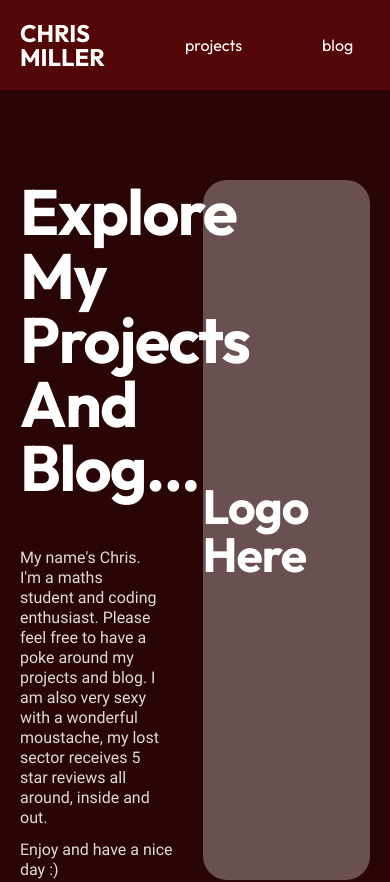
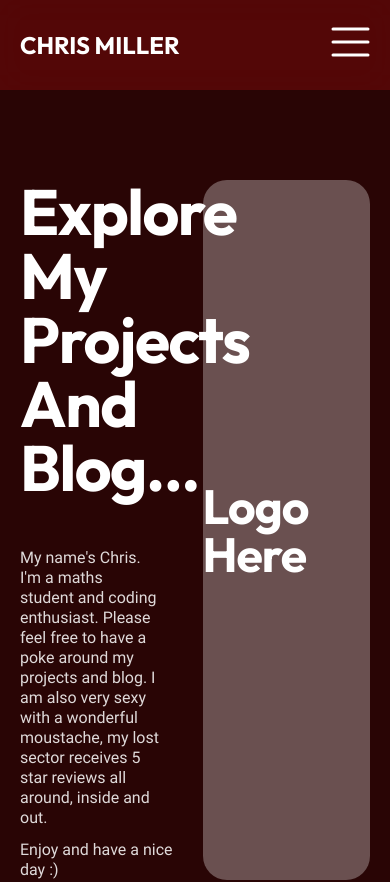
Before and after one commit to ChrisMillerpy/personalsite, a Next.js app: page / in a window 390 px wide. Shown: the top 882 px of the page. Built offline with nearby package versions, Linux system fonts and the light colour scheme.

Commit message:
Header works on mobile now, burger menu replaces navlinks when screen gets too small and dropdown menu appears when burger clicked

```diff
--- a/src/components/Header.tsx
+++ b/src/components/Header.tsx
@@ -1,6 +1,22 @@
 "use client";
 
 import { useState } from "react";
+import BurgerMenuSVG from "../../public/svg/components-svg/BurgerMenuSVG";
+
+interface BurgerProps {
+  isMenuOpen?: boolean;
+  handleClick?: any;
+}
+
+const Burger: React.FC<BurgerProps> = ({ isMenuOpen, handleClick }) => {
+  return (
+    <div className="md:hidden block">
+      <button onClick={handleClick}>
+        <BurgerMenuSVG isMenuOpen={isMenuOpen} />
+      </button>
+    </div>
+  );
+};
 
 interface HeaderProps {
   padding?: string;
@@ -19,7 +35,12 @@ const Header: React.FC<HeaderProps> = ({ padding }) => {
 
   return (
     <div
-      className={`fixed flex items-center justify-between top-0 left-0 bg-darkred-header bg-opacity-20 backdrop-filter backdrop-blur-lg w-full h-[90px] ${padding} z-50`}
+      className={`fixed top-0 left-0 w-full h-[90px] ${
+        isMenuOpen ? "h-full" : "h-90px"
+      } transition-height flex items-center justify-center bg-darkred-header bg-opacity-20 backdrop-filter backdrop-blur-lg ${padding} z-50`}
+    >
+      <div
+        className={`fixed top-0 left-0 w-full h-[90px] flex flex-row items-center justify-between ${padding}`}
       >
         <div>
           <a href="#hero">
@@ -28,8 +49,9 @@ const Header: React.FC<HeaderProps> = ({ padding }) => {
             </h2>
           </a>
         </div>
+
         <nav>
-        <ul className="flex font-outfit">
+          <ul className="font-outfit hidden md:flex">
             <li className="ml-20">
               <a href="#projects">projects</a>
             </li>
@@ -41,6 +63,28 @@ const Header: React.FC<HeaderProps> = ({ padding }) => {
             </li>
           </ul>
         </nav>
+
+        <Burger isMenuOpen={isMenuOpen} handleClick={handleClick} />
+      </div>
+      <nav className={`${isMenuOpen ? "block" : "hidden"}`}>
+        <ul className="font-outfit flex flex-col items-center gap-10">
+          <li className="text-3xl">
+            <a onClick={handleClick} href="#projects">
+              projects
+            </a>
+          </li>
+          <li className="text-3xl">
+            <a onClick={handleClick} href="#blog">
+              blog
+            </a>
+          </li>
+          <li className="text-3xl">
+            <a onClick={handleClick} href="#contact">
+              contact
+            </a>
+          </li>
+        </ul>
+      </nav>
     </div>
   );
 };
```
Lines whose indentation alone changed are shown as unchanged.
